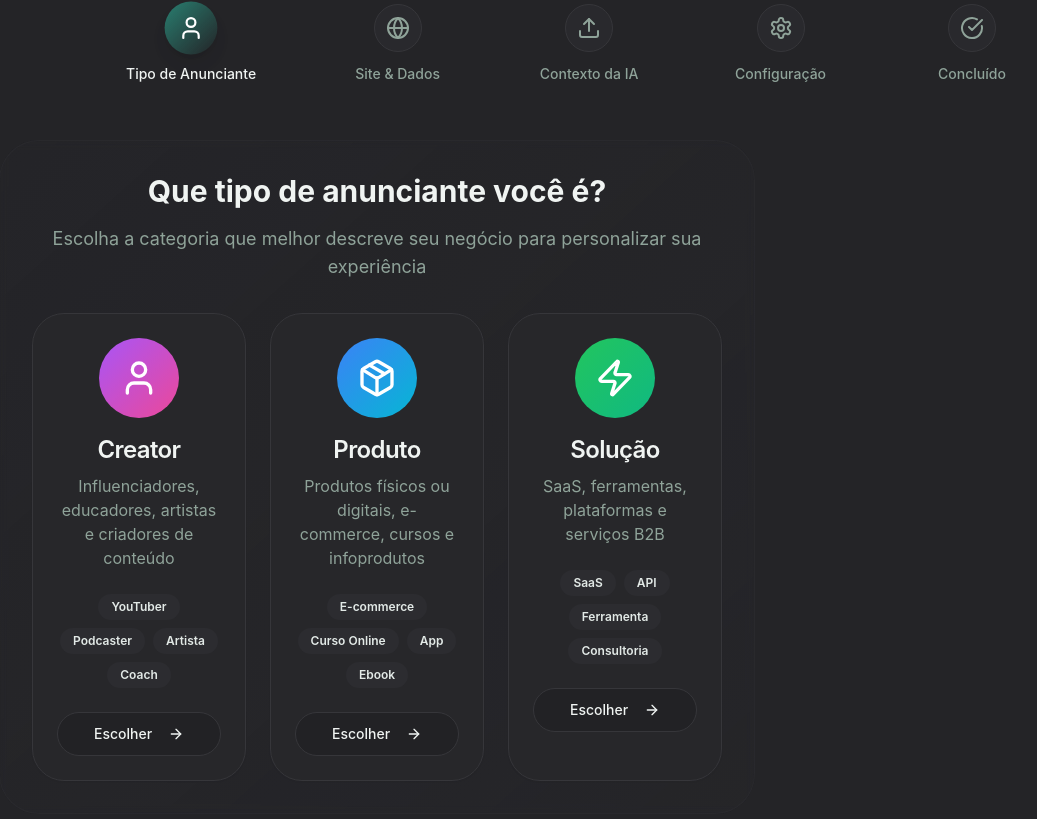
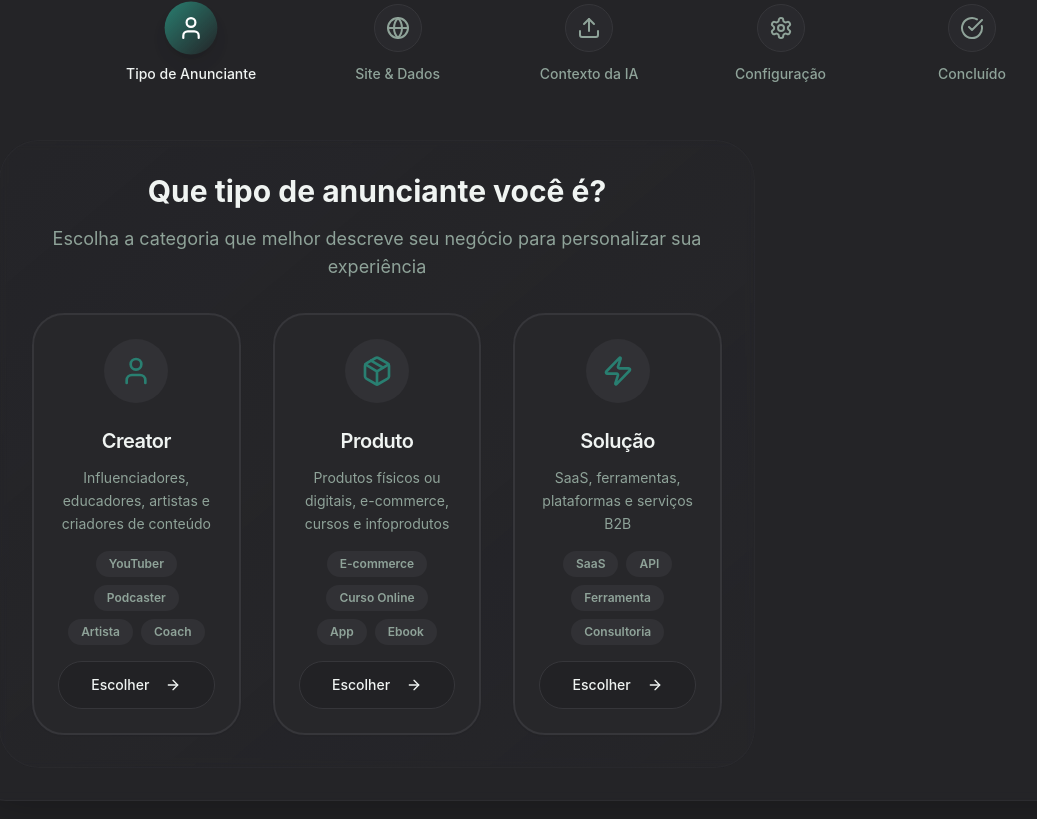
Before and after one commit to juan-shared/ad-chat-advisor, a React (Vite) app: page /ads in a window 1280 px wide. Shown: the part 423-1242 px from the top of the page, without its empty margins (66-1103 px from the left). Built offline with nearby package versions, Linux system fonts and the light colour scheme.

Commit message:
Refine ad layout
Improve layout, remove text gradient, and make the "Que tipo de anunciante você é?" card full width.

```diff
--- a/src/components/VendorTypeSelector.tsx
+++ b/src/components/VendorTypeSelector.tsx
@@ -44,17 +44,17 @@ export const VendorTypeSelector = ({ onNext }: VendorTypeSelectorProps) => {
   };
 
   return (
-    <div className="space-y-8">
+    <div className="w-full max-w-none space-y-8">
       <div className="text-center space-y-4">
         <h2 className="text-3xl font-bold text-foreground">
           Que tipo de anunciante você é?
         </h2>
-        <p className="text-lg text-muted-foreground max-w-2xl mx-auto">
+        <p className="text-lg text-muted-foreground max-w-3xl mx-auto">
           Escolha a categoria que melhor descreve seu negócio para personalizar sua experiência
         </p>
       </div>
 
-      <div className="grid md:grid-cols-3 gap-6">
+      <div className="grid grid-cols-1 md:grid-cols-3 gap-8 w-full">
         {vendorTypes.map((vendor) => {
           const Icon = vendor.icon;
           const isSelected = profile.type === vendor.type;
@@ -62,33 +62,33 @@ export const VendorTypeSelector = ({ onNext }: VendorTypeSelectorProps) => {
           return (
             <Card
               key={vendor.type}
-              className={`group cursor-pointer transition-all duration-300 hover:shadow-2xl hover:scale-105 ${
+              className={`group cursor-pointer transition-all duration-300 hover:shadow-lg hover:-translate-y-1 border-2 ${
                 isSelected
-                  ? 'ring-2 ring-primary shadow-2xl scale-105'
-                  : 'hover:ring-1 hover:ring-primary/50'
+                  ? 'border-primary bg-primary/5 shadow-lg -translate-y-1'
+                  : 'border-border hover:border-primary/30'
               }`}
               onClick={() => handleSelect(vendor.type)}
             >
-              <CardHeader className="text-center space-y-4">
-                <div className={`w-20 h-20 mx-auto rounded-3xl bg-gradient-to-br ${vendor.gradient} flex items-center justify-center group-hover:scale-110 transition-transform duration-300`}>
-                  <Icon className="h-10 w-10 text-white" />
+              <CardHeader className="text-center space-y-6 pb-4">
+                <div className={`w-16 h-16 mx-auto rounded-2xl bg-muted flex items-center justify-center group-hover:bg-primary/10 transition-colors duration-300`}>
+                  <Icon className="h-8 w-8 text-primary" />
                 </div>
 
-                <div className="space-y-2">
-                  <CardTitle className="text-2xl">{vendor.title}</CardTitle>
-                  <CardDescription className="text-base">
+                <div className="space-y-3">
+                  <CardTitle className="text-xl font-semibold">{vendor.title}</CardTitle>
+                  <CardDescription className="text-sm leading-relaxed">
                     {vendor.description}
                   </CardDescription>
                 </div>
               </CardHeader>
 
-              <CardContent className="space-y-6">
+              <CardContent className="space-y-4 pt-0">
                 <div className="flex flex-wrap gap-2 justify-center">
                   {vendor.examples.map((example) => (
                     <Badge
                       key={example}
                       variant="secondary"
-                      className="rounded-2xl text-xs px-3 py-1"
+                      className="rounded-full text-xs px-3 py-1 bg-muted text-muted-foreground"
                     >
                       {example}
                     </Badge>
@@ -96,8 +96,9 @@ export const VendorTypeSelector = ({ onNext }: VendorTypeSelectorProps) => {
                 </div>
 
                 <Button
-                  className="w-full rounded-2xl group-hover:scale-105 transition-transform duration-200"
+                  className="w-full rounded-xl font-medium"
                   variant={isSelected ? "default" : "outline"}
+                  size="lg"
                 >
                   {isSelected ? 'Selecionado' : 'Escolher'}
                   <ArrowRight className="ml-2 h-4 w-4" />
```
